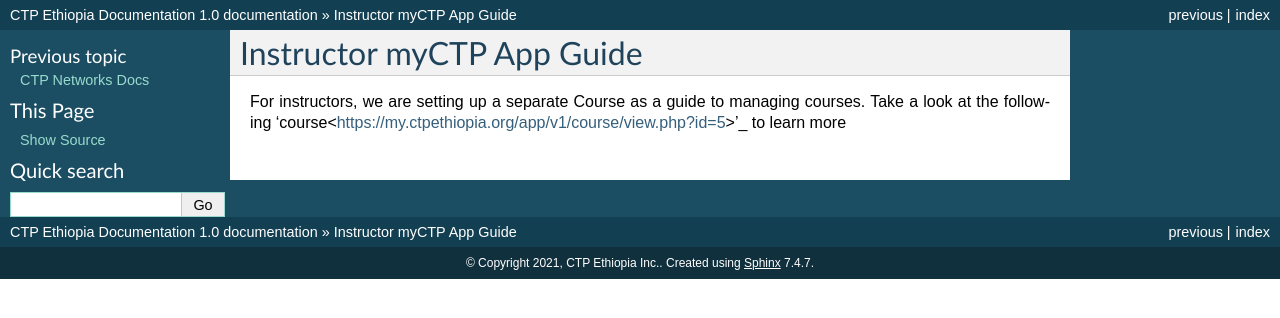
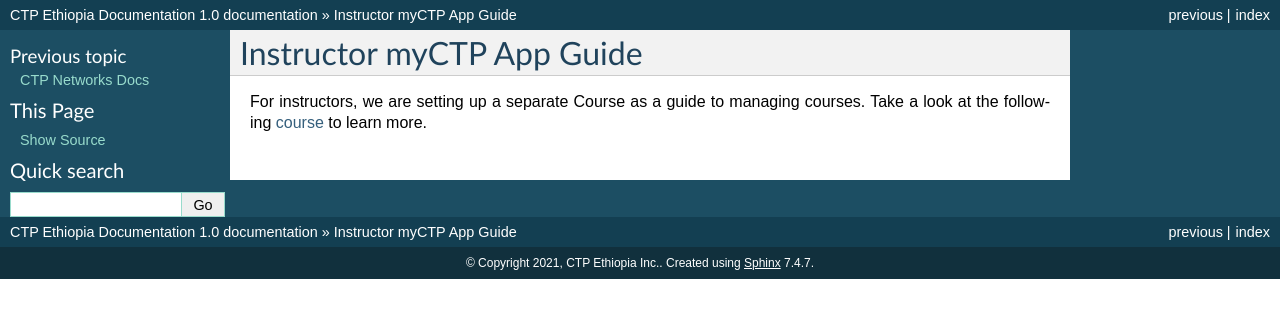
Before and after one commit to CTP-Ethiopia/ctpdocs, a Sphinx documentation site: the page built from docs/instructors.rst, in a window 1280 px wide. Shown: the top 318 px of the page. Built offline with Sphinx 7.4.7, drawn with Linux system fonts in a browser that asks for light colours.

Commit message:
Update instructors.rst

```diff
--- a/docs/instructors.rst
+++ b/docs/instructors.rst
@@ -2,4 +2,4 @@
 Instructor myCTP App Guide
 ============
 
-For instructors, we are setting up a separate Course as a guide to managing courses. Take a look at the following 'course<https://my.ctpethiopia.org/app/v1/course/view.php?id=5>'_ to learn more
+For instructors, we are setting up a separate Course as a guide to managing courses. Take a look at the following `course <https://my.ctpethiopia.org/app/v1/course/view.php?id=5>`_ to learn more.
```
